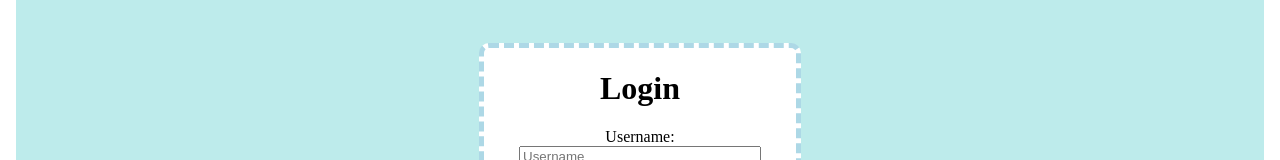
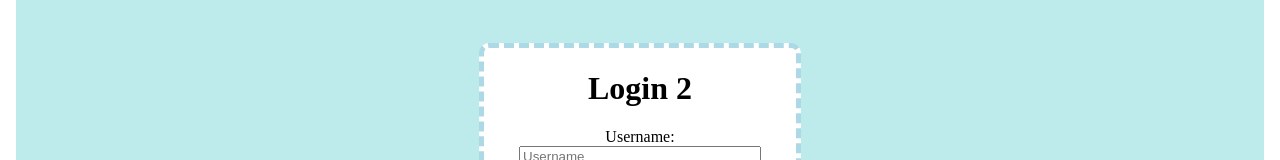
Before and after one commit to IafigliolaGabriele/prepa, an Angular app: page /login in a window 1280 px wide. Shown: the part 143-303 px from the top of the page. Built offline with nearby package versions, Linux system fonts and the light colour scheme.

Commit message:
Cambio titulo login

```diff
--- a/src/app/login/login.component.html
+++ b/src/app/login/login.component.html
@@ -1,7 +1,7 @@
 
 	<div class="flex-container">
 		<div>
-			<h1>Login</h1>
+			<h1>Login 2</h1>
 			<form action="/action_page.php">
 			  Username:<br>
 			  <input class="input" type="text" name="username" placeholder="Username">
```
